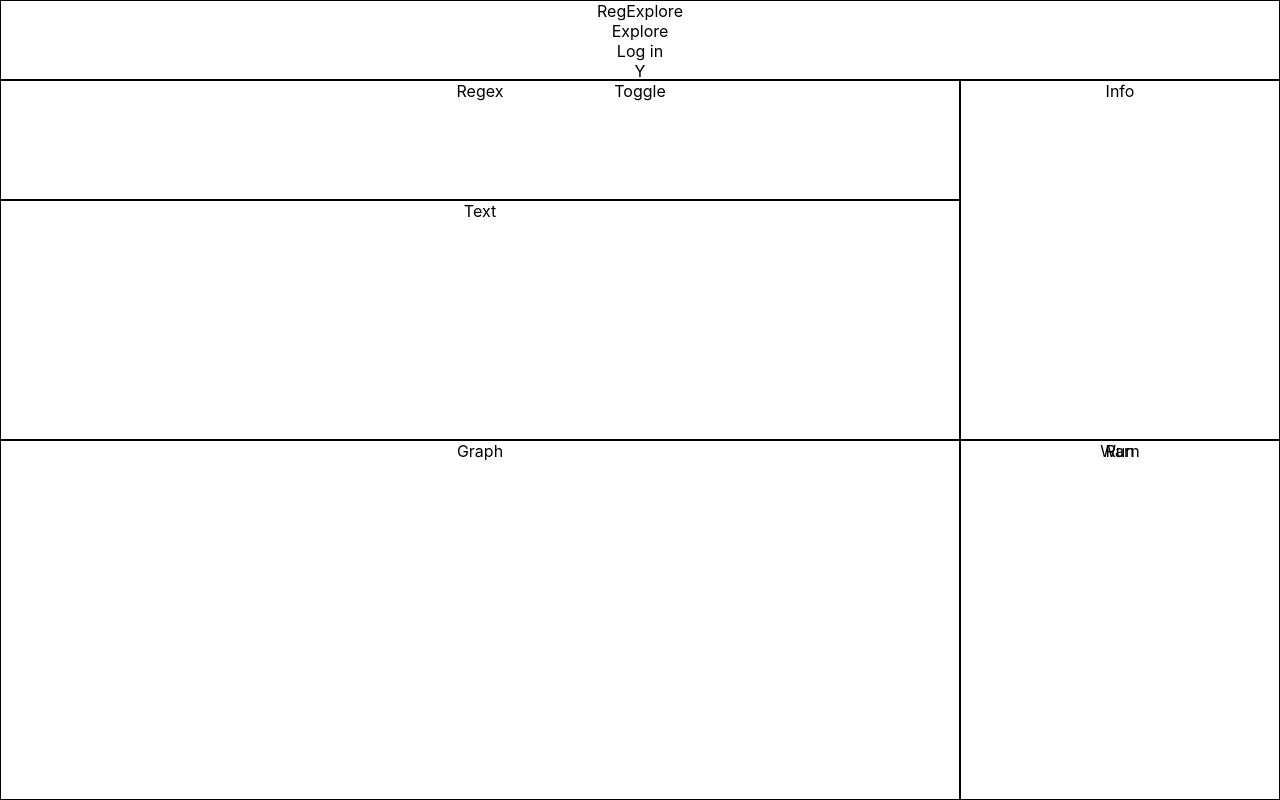
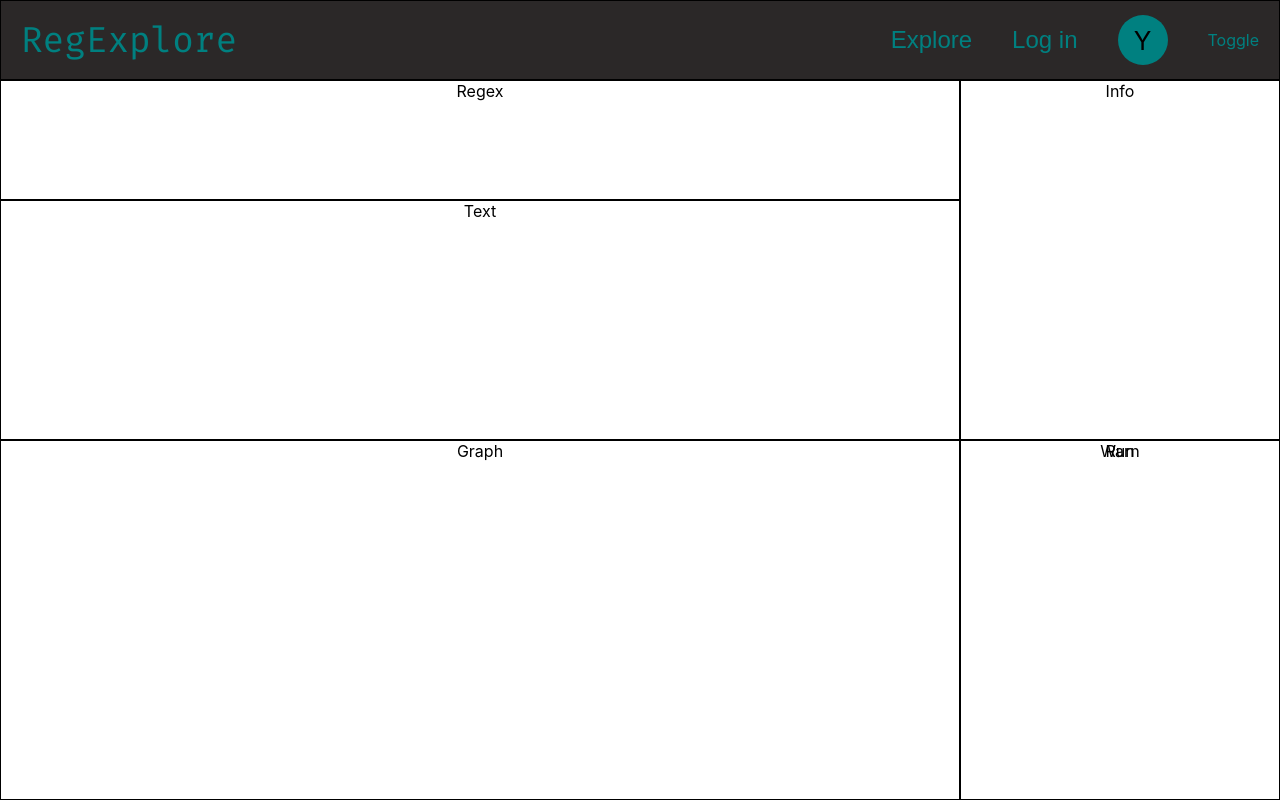
Before and after one commit to ycandau/regexplore_v2, a React (Create React App) app: page / in a window 1280 px wide. Built offline with nearby package versions, Linux system fonts and the light colour scheme.

Commit message:
Style the initial header component

```diff
--- /dev/null
+++ b/src/components/Header.css
@@ -0,0 +1,49 @@
+#header {
+  color: teal;
+  border-color: #181818;
+  background-color: #2b2828;
+
+  border-style: solid;
+  border-width: 1px 0 1px 0;
+
+  display: flex;
+  justify-content: center;
+  align-items: stretch;
+}
+
+#header div {
+  display: flex;
+  justify-content: stretch;
+  align-items: center;
+
+  margin: 0 20px;
+}
+
+#header .logo {
+  font-family: 'Fira mono';
+  font-size: 36px;
+}
+
+#header .search {
+  flex: 1;
+}
+
+#header .link {
+  font-family: sans-serif;
+  font-size: 24px;
+}
+
+#header .avatar div {
+  display: flex;
+  justify-content: center;
+  align-items: center;
+
+  color: black;
+  background-color: teal;
+  font-size: 26px;
+
+  width: 50px;
+  height: 50px;
+  border-radius: 25px;
+  margin: 0;
+}
--- a/src/components/Header.tsx
+++ b/src/components/Header.tsx
@@ -2,21 +2,24 @@
 // Imports
 
 import { ReactElement } from 'react';
+
+import './Header.css';
 
 //------------------------------------------------------------------------------
 // Default export
 
 const Header = (): ReactElement => {
   return (
-    <div id="header">
+    <header id="header">
       <div className="logo">RegExplore</div>
+      <div className="search"></div>
       <div className="link">Explore</div>
       <div className="link">Log in</div>
       <div className="avatar">
         <div>Y</div>
       </div>
       <div className="theme-toggle">Toggle</div>
-    </div>
+    </header>
   );
 };
 
```
